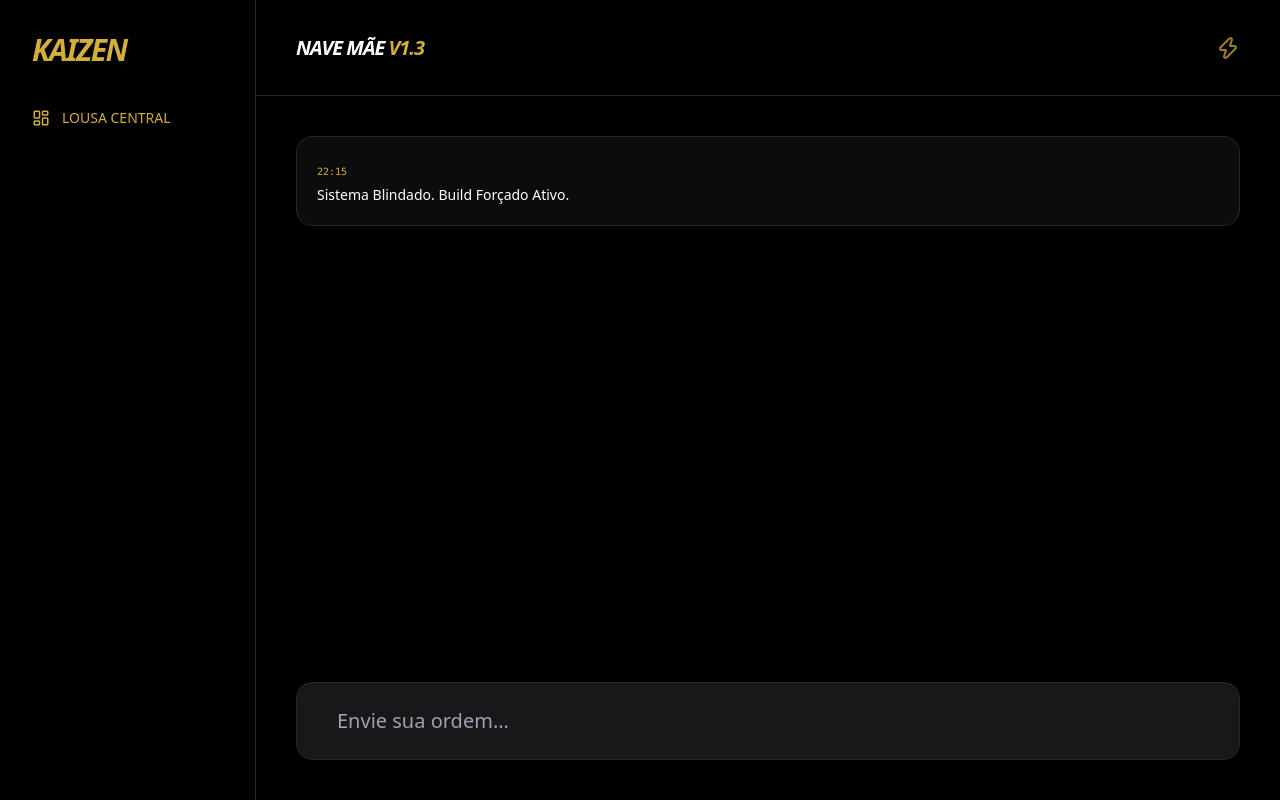
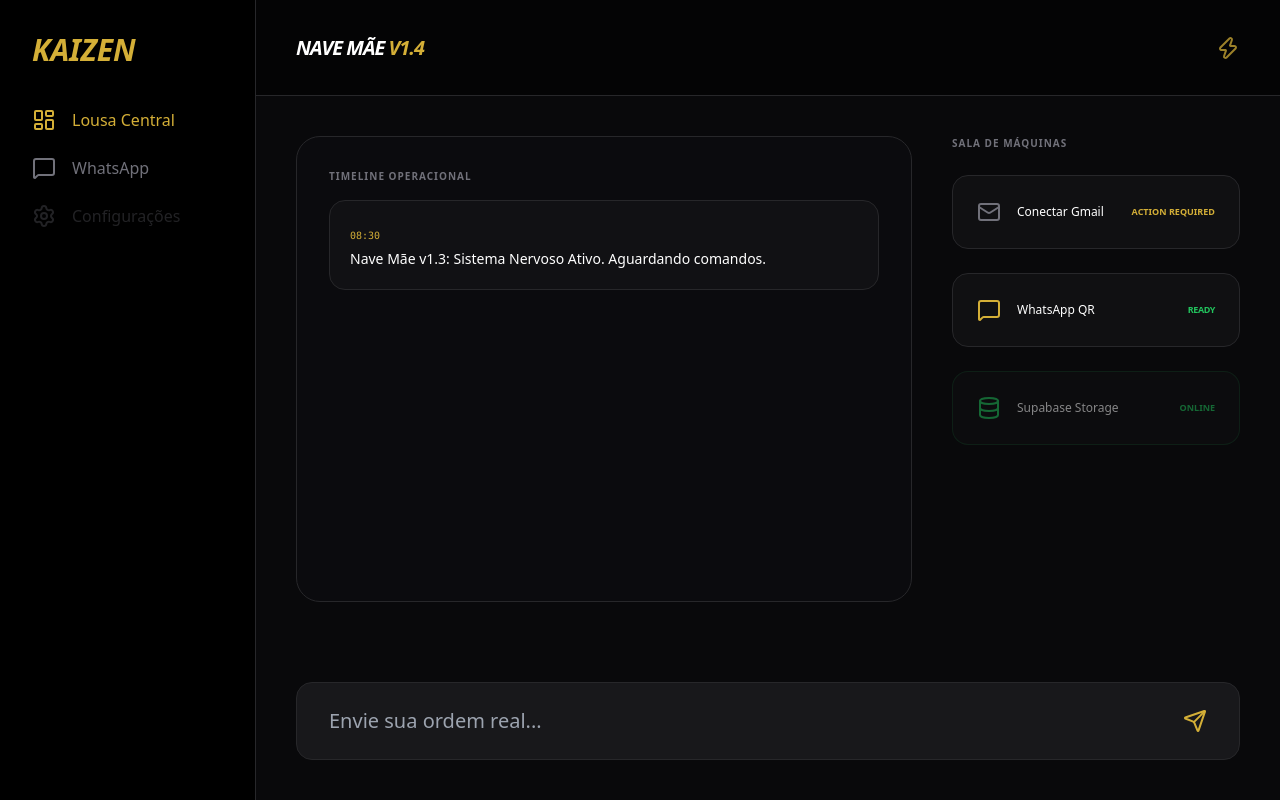
Before and after one commit to vkb-lab/kaizen-org, a Next.js app: page / in a window 1280 px wide. Built offline with nearby package versions, Linux system fonts and the light colour scheme.

Commit message:
KAIZEN INTERACTIVE: Activating Engine Room Buttons

```diff
--- a/app/page.tsx
+++ b/app/page.tsx
@@ -1,53 +1,112 @@
 'use client';
-import {useState} from 'react';
-import {Zap, Send, LayoutDashboard} from 'lucide-react';
+import {useState, useEffect} from 'react';
+import {Zap, Send, LayoutDashboard, MessageSquare, Activity, Settings, Mail, Database, QrCode, X} from 'lucide-react';
 
 export default function NaveMae() {
-  const [c, setC] = useState('');
-  const [l, setL] = useState([{t:'22:15', x:'Sistema Blindado. Build Forçado Ativo.'}]);
+  const [view, setView] = useState('dashboard');
+  const [command, setCommand] = useState('');
+  const [isModalOpen, setIsModalOpen] = useState(false);
+  const [logs, setLogs] = useState([{t:'08:30', x:'Nave Mãe v1.3: Sistema Nervoso Ativo. Aguardando comandos.'}]);
 
   const h = async (e: any) => {
     e.preventDefault();
-    if(!c) return;
-    const n = {t: new Date().toLocaleTimeString(), x: c};
-    setL([n, ...l]);
-    setC('');
-    try {
-      const r = await fetch('/api/orchestrator', {method:'POST', body:JSON.stringify({command:c})});
+    if(!command) return;
+    const n = {t: new Date().toLocaleTimeString([], {hour:'2-digit', minute:'2-digit'}), x: command};
+    setLogs([n, ...logs]);
+    setCommand('');
+
+    // CHAMADA AO CÉREBRO REAL
+    const r = await fetch('/api/orchestrator', {method:'POST', body:JSON.stringify({command})});
     const d = await r.json();
-      setL([{t:new Date().toLocaleTimeString(), x:d.message}, n, ...l]);
-    } catch(err) {
-      setL([{t:'ERR', x:'Erro de conexão com o cérebro.'}, ...l]);
-    }
+    setLogs([{t: new Date().toLocaleTimeString([], {hour:'2-digit', minute:'2-digit'}), x: d.message}, n, ...logs]);
+  };
+
+  const connectGmail = () => {
+    // URL de OAuth baseada no seu Bloco Kaizen
+    window.location.href = "https://accounts.google.com/o/oauth2/v2/auth?client_id=575371271615-buoyant-song-491421-v6.apps.googleusercontent.com&redirect_uri=https://kaizen-org.com/auth/callback&response_type=code&scope=https://www.googleapis.com/auth/gmail.modify";
   };
 
   return (
-    <div className='flex h-screen bg-black text-white font-sans overflow-hidden'>
-      <aside className='w-64 border-r border-zinc-800 p-8 flex flex-col gap-10'>
-        <div className='text-[#D4AF37] font-black text-3xl italic tracking-tighter'>KAIZEN</div>
-        <div className='text-[#D4AF37] flex items-center gap-3 text-sm'><LayoutDashboard size={18}/> LOUSA CENTRAL</div>
+    <div className='flex h-screen bg-[#09090b] text-white font-sans overflow-hidden'>
+      {/* SIDEBAR INTERATIVA */}
+      <aside className='w-20 md:w-64 border-r border-zinc-800 p-8 flex flex-col gap-10 bg-black'>
+        <div className='text-[#D4AF37] font-black text-3xl italic cursor-pointer' onClick={() => setView('dashboard')}>KAIZEN</div>
+        <nav className='flex flex-col gap-6'>
+          <button onClick={() => setView('dashboard')} className={`flex items-center gap-4 transition-all ${view==='dashboard'?'text-[#D4AF37]':'text-zinc-500 hover:text-white'}`}>
+            <LayoutDashboard size={24}/> <span className='hidden md:block'>Lousa Central</span>
+          </button>
+          <button onClick={() => setIsModalOpen(true)} className='flex items-center gap-4 text-zinc-500 hover:text-[#D4AF37] transition-all'>
+            <MessageSquare size={24}/> <span className='hidden md:block'>WhatsApp</span>
+          </button>
+          <button className='flex items-center gap-4 text-zinc-500 hover:text-white opacity-30 cursor-not-allowed'>
+            <Settings size={24}/> <span className='hidden md:block'>Configurações</span>
+          </button>
+        </nav>
       </aside>
-      <main className='flex-1 flex flex-col'>
-        <header className='h-24 border-b border-zinc-800 flex items-center justify-between px-10'>
-          <h1 className='text-xl font-bold uppercase tracking-tighter italic'>NAVE MÃE <span className='text-[#D4AF37]'>v1.3</span></h1>
-          <Zap className='text-[#D4AF37] animate-pulse' />
+
+      {/* PAINEL PRINCIPAL */}
+      <main className='flex-1 flex flex-col relative'>
+        <header className='h-24 border-b border-zinc-800 flex items-center justify-between px-10 bg-black/50 backdrop-blur-md'>
+          <h1 className='text-xl font-bold uppercase italic tracking-tighter'>NAVE MÃE <span className='text-[#D4AF37]'>v1.4</span></h1>
+          <Zap className='text-[#D4AF37] animate-pulse cursor-pointer' onClick={() => setLogs([{t:'SYS', x:'Reiniciando protocolos de orquestração...'}, ...logs])} />
         </header>
-        <section className='flex-1 p-10 overflow-y-auto space-y-4'>
-          {l.map((m, i) => (
+
+        <section className='flex-1 p-10 overflow-y-auto grid grid-cols-1 md:grid-cols-12 gap-10'>
+          {/* TIMELINE OPERACIONAL */}
+          <div className='md:col-span-8 bg-zinc-900/20 border border-zinc-800 rounded-3xl p-8 space-y-4'>
+            <h2 className='text-[10px] font-black text-zinc-500 uppercase tracking-widest mb-4'>Timeline Operacional</h2>
+            {logs.map((m, i) => (
               <div key={i} className='p-5 bg-zinc-900/50 border border-zinc-800 rounded-2xl animate-in fade-in slide-in-from-bottom-2'>
                 <span className='text-[#D4AF37] text-[10px] font-mono'>{m.t}</span>
                 <p className='text-sm mt-1 font-light'>{m.x}</p>
               </div>
             ))}
+          </div>
+
+          {/* SALA DE MÁQUINAS ATIVA */}
+          <div className='md:col-span-4 space-y-6'>
+             <h2 className='text-[10px] font-black text-zinc-500 uppercase tracking-widest'>Sala de Máquinas</h2>
+             <button onClick={connectGmail} className='w-full p-6 bg-zinc-900/50 border border-zinc-800 rounded-2xl flex justify-between items-center hover:border-[#D4AF37]/50 transition-all group'>
+                <div className='flex items-center gap-4'><Mail className='text-zinc-500 group-hover:text-[#D4AF37]'/> <span className='text-xs'>Conectar Gmail</span></div>
+                <span className='text-[9px] text-[#D4AF37] font-bold uppercase'>Action Required</span>
+             </button>
+             <button onClick={() => setIsModalOpen(true)} className='w-full p-6 bg-zinc-900/50 border border-zinc-800 rounded-2xl flex justify-between items-center hover:bg-[#D4AF37]/5 transition-all'>
+                <div className='flex items-center gap-4'><MessageSquare className='text-[#D4AF37]'/> <span className='text-xs'>WhatsApp QR</span></div>
+                <span className='text-[9px] text-green-500 font-bold uppercase tracking-tighter'>Ready</span>
+             </button>
+             <div className='p-6 bg-zinc-900/50 border border-green-500/20 rounded-2xl flex justify-between items-center opacity-50'>
+                <div className='flex items-center gap-4'><Database className='text-green-500'/> <span className='text-xs'>Supabase Storage</span></div>
+                <span className='text-[9px] text-green-500 font-bold uppercase'>Online</span>
+             </div>
+          </div>
         </section>
-        <form onSubmit={h} className='p-10 bg-black/50 backdrop-blur-md'>
+
+        {/* INPUT DE COMANDO */}
+        <footer className='p-10'>
+          <form onSubmit={h} className='max-w-5xl mx-auto flex items-center bg-zinc-900 border border-zinc-800 rounded-2xl px-8 focus-within:border-[#D4AF37] transition-all'>
             <input
-            value={c}
-            onChange={(e) => setC(e.target.value)}
-            className='w-full bg-zinc-900 border border-zinc-800 rounded-2xl py-6 px-10 outline-none focus:border-[#D4AF37] text-xl font-light'
-            placeholder='Envie sua ordem...'
+              value={command}
+              onChange={(e) => setCommand(e.target.value)}
+              className='flex-1 bg-transparent py-6 outline-none text-xl font-light'
+              placeholder='Envie sua ordem real...'
             />
+            <button type='submit' className='text-[#D4AF37] hover:scale-110 transition-transform'><Send/></button>
           </form>
+        </footer>
+
+        {/* MODAL DE WHATSAPP QR */}
+        {isModalOpen && (
+          <div className='absolute inset-0 bg-black/90 backdrop-blur-xl flex items-center justify-center z-50 animate-in fade-in zoom-in-95'>
+            <div className='bg-zinc-900 border border-zinc-800 p-12 rounded-[40px] flex flex-col items-center gap-8 relative max-w-sm'>
+              <button onClick={() => setIsModalOpen(false)} className='absolute top-6 right-6 text-zinc-500 hover:text-white'><X/></button>
+              <div className='text-[#D4AF37] font-black uppercase tracking-widest'>Autenticação WhatsApp</div>
+              <div className='bg-white p-4 rounded-3xl shadow-[0_0_50px_rgba(212,175,55,0.2)]'>
+                <QrCode size={200} className='text-black' />
+              </div>
+              <p className='text-[10px] text-zinc-500 text-center uppercase tracking-widest'>Escaneie para ativar a extensão de agente 24/7</p>
+            </div>
+          </div>
+        )}
       </main>
     </div>
   );
```
Lines whose indentation alone changed are shown as unchanged.
